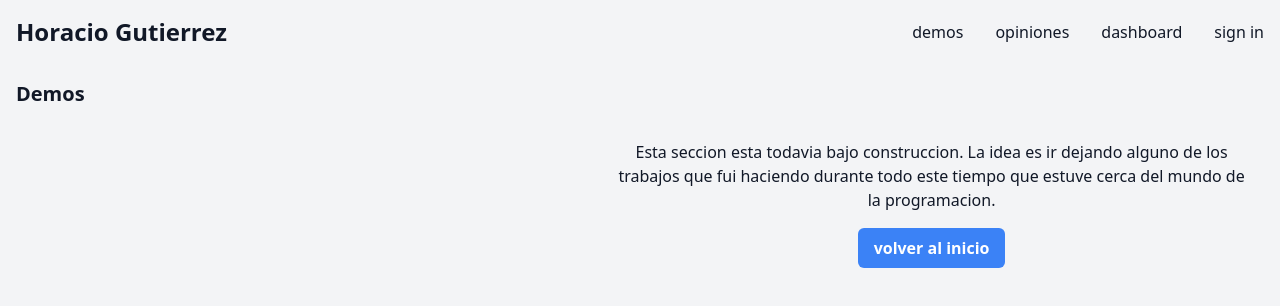
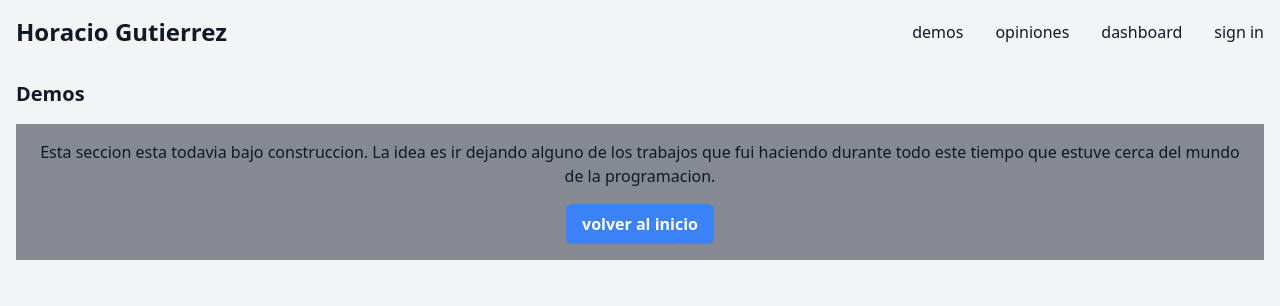
Before and after one commit to HoracioGutierrez/portfolio_demo_next_auth, a Next.js app: page /demos in a window 1280 px wide. Shown: the top 306 px of the page. Built offline with nearby package versions, Linux system fonts and the light colour scheme; no server answers.

Commit message:
fix bug in demo page

```diff
--- a/app/demos/page.tsx
+++ b/app/demos/page.tsx
@@ -9,7 +9,7 @@ export default function Demos() {
   return (
     <section>
       <h2 className="font-semibold text-xl mb-4">Demos</h2>
-      <div className="lg:flex hero">
+      <div className="lg:grid hero">
         <div className="hero-overlay bg-opacity-60"></div>
         <div className="hero-content text-center flex flex-col">
           <p>Esta seccion esta todavia bajo construccion. La idea es ir dejando alguno de los trabajos que fui haciendo durante todo este tiempo que estuve cerca del mundo de la programacion.</p>
```
